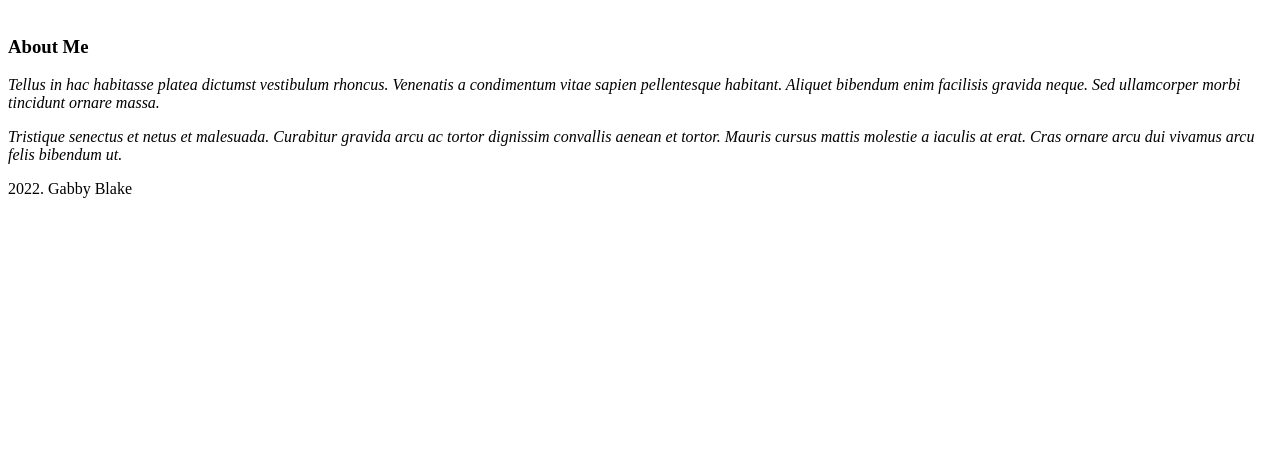
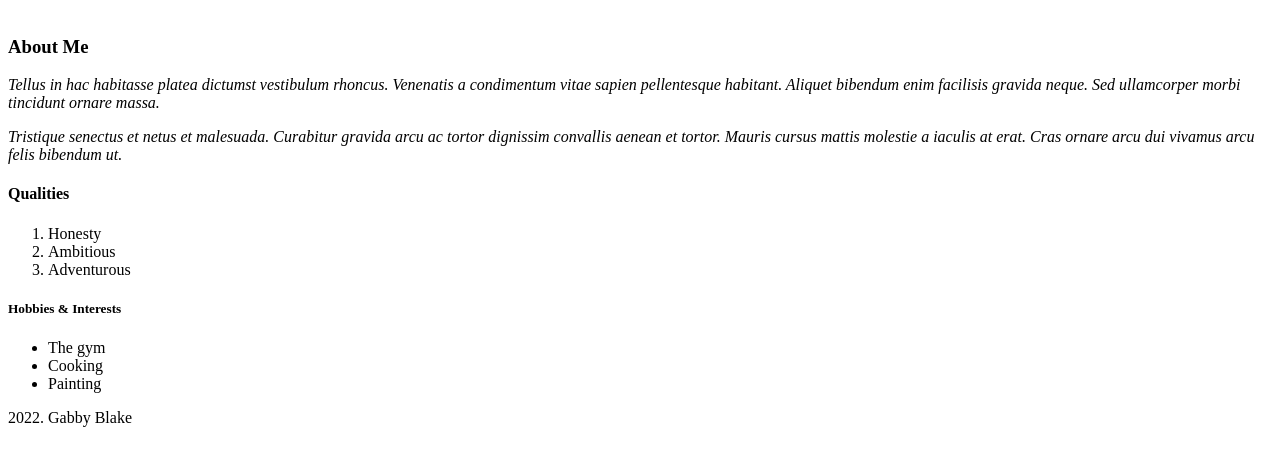
Before and after one commit to gabbyblake01/portfolio1, a plain HTML site: page index.html in a window 1280 px wide. Shown: the part 128-594 px from the top of the page. Drawn offline with Linux system fonts and the light colour scheme.

Commit message:
added qualities. added hobbies & interests

```diff
--- a/index.html
+++ b/index.html
@@ -10,4 +10,12 @@
     <em><p>Tellus in hac habitasse platea dictumst vestibulum rhoncus. Venenatis a condimentum vitae sapien pellentesque habitant. Aliquet bibendum enim facilisis gravida neque. Sed ullamcorper morbi tincidunt ornare massa. </p>
 <p>Tristique senectus et netus et malesuada. Curabitur gravida arcu ac tortor dignissim convallis aenean et tortor. Mauris cursus mattis molestie a iaculis at erat. Cras ornare arcu dui vivamus arcu felis bibendum ut.</p>
 </em></section>
+<h4>Qualities</h4>
+<ol><li>Honesty</li>
+<li>Ambitious</li>
+<li>Adventurous</li></ol>
+<h5>Hobbies & Interests</h5>
+<ul><li>The gym</li>
+    <li>Cooking</li>
+    <li>Painting</li></ul>
 <footer>2022. Gabby Blake</footer>
```
